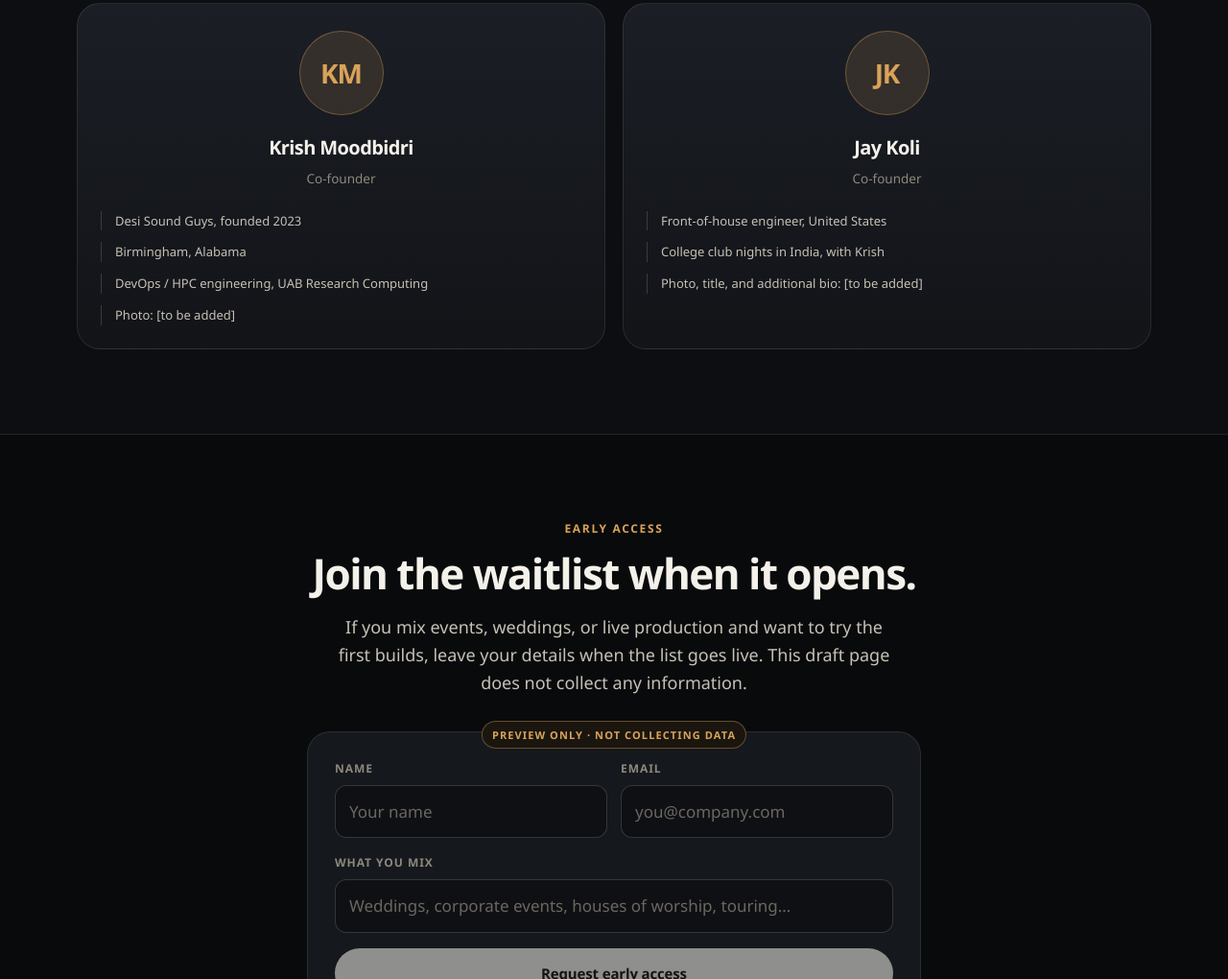
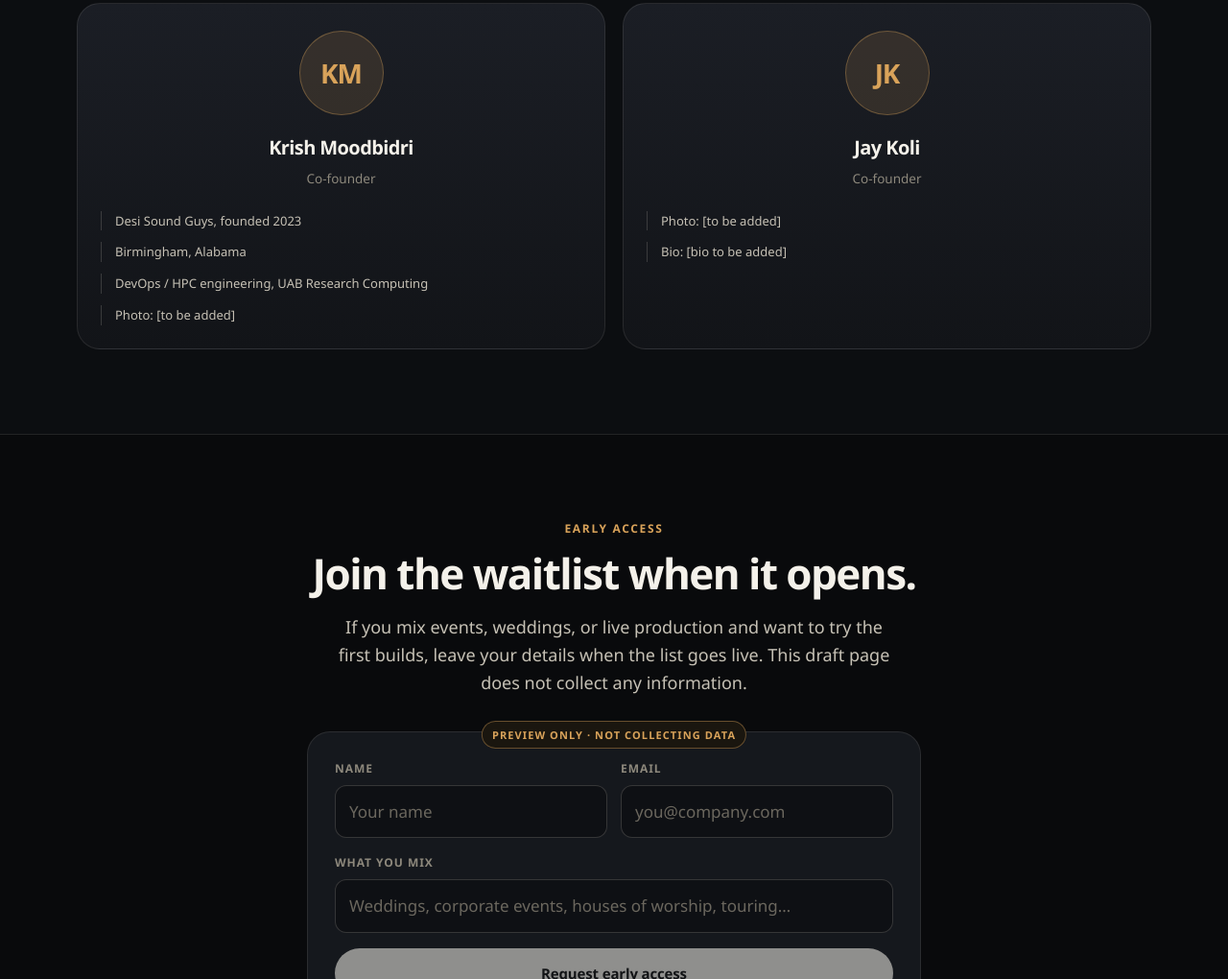
Before and after one commit to krish-mm/nullyn, a plain HTML site: page index.html in a window 1280 px wide. Shown: the part 3122-4142 px from the top of the page at 96% size. Drawn offline with Linux system fonts and the light colour scheme.

Commit message:
Shorten Jay's founder card to a bio placeholder
Krish will write both founder bios later. Keep the photo placeholder.

```diff
--- a/index.html
+++ b/index.html
@@ -745,9 +745,8 @@
             <h3>Jay Koli</h3>
             <p class="role">Co-founder</p>
             <ul class="facts">
-              <li>Front-of-house engineer, United States</li>
-              <li>College club nights in India, with Krish</li>
-              <li>Photo, title, and additional bio: [to be added]</li>
+              <li>Photo: [to be added]</li>
+              <li>Bio: [bio to be added]</li>
             </ul>
           </article>
         </div>
```
